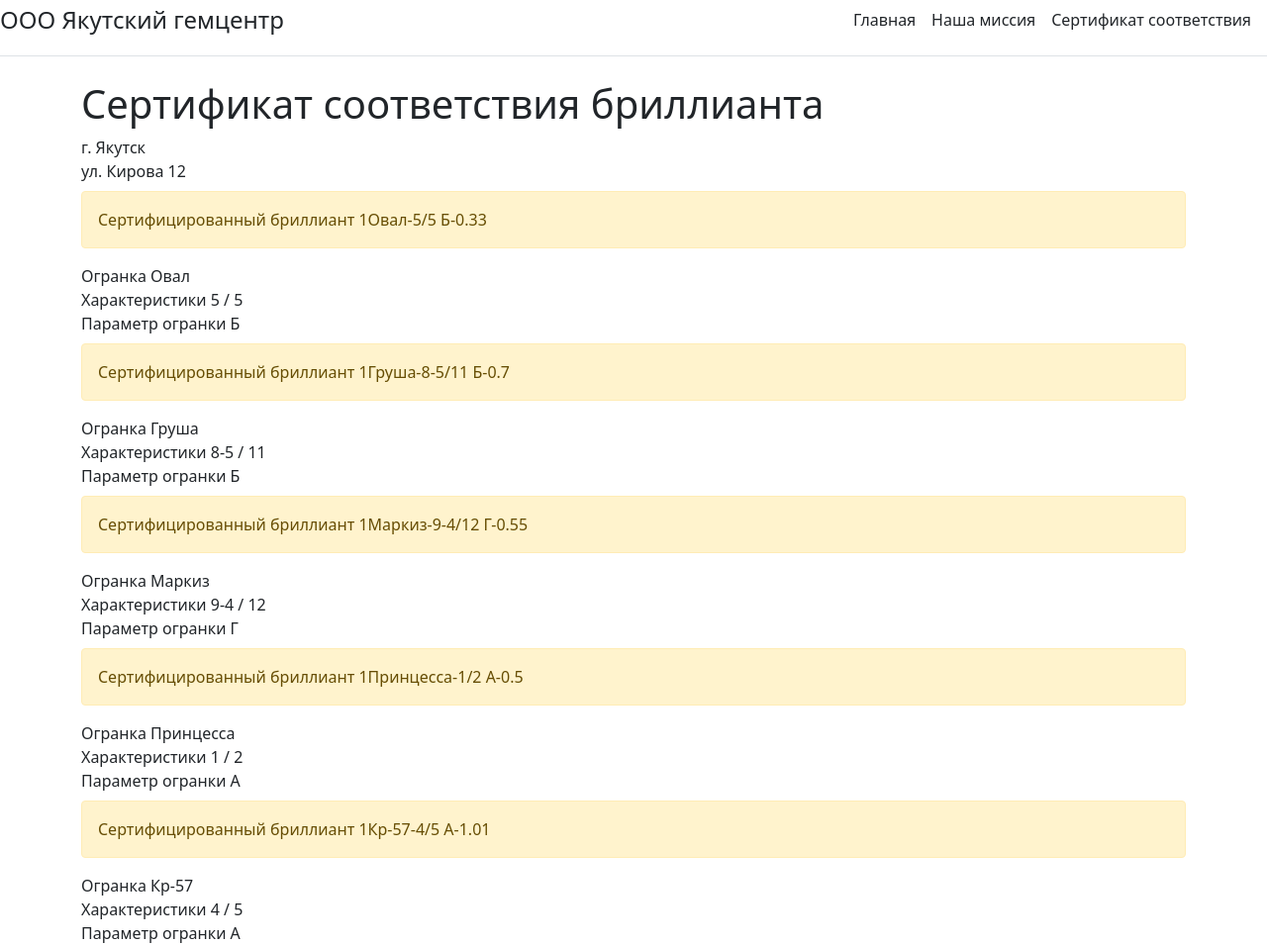
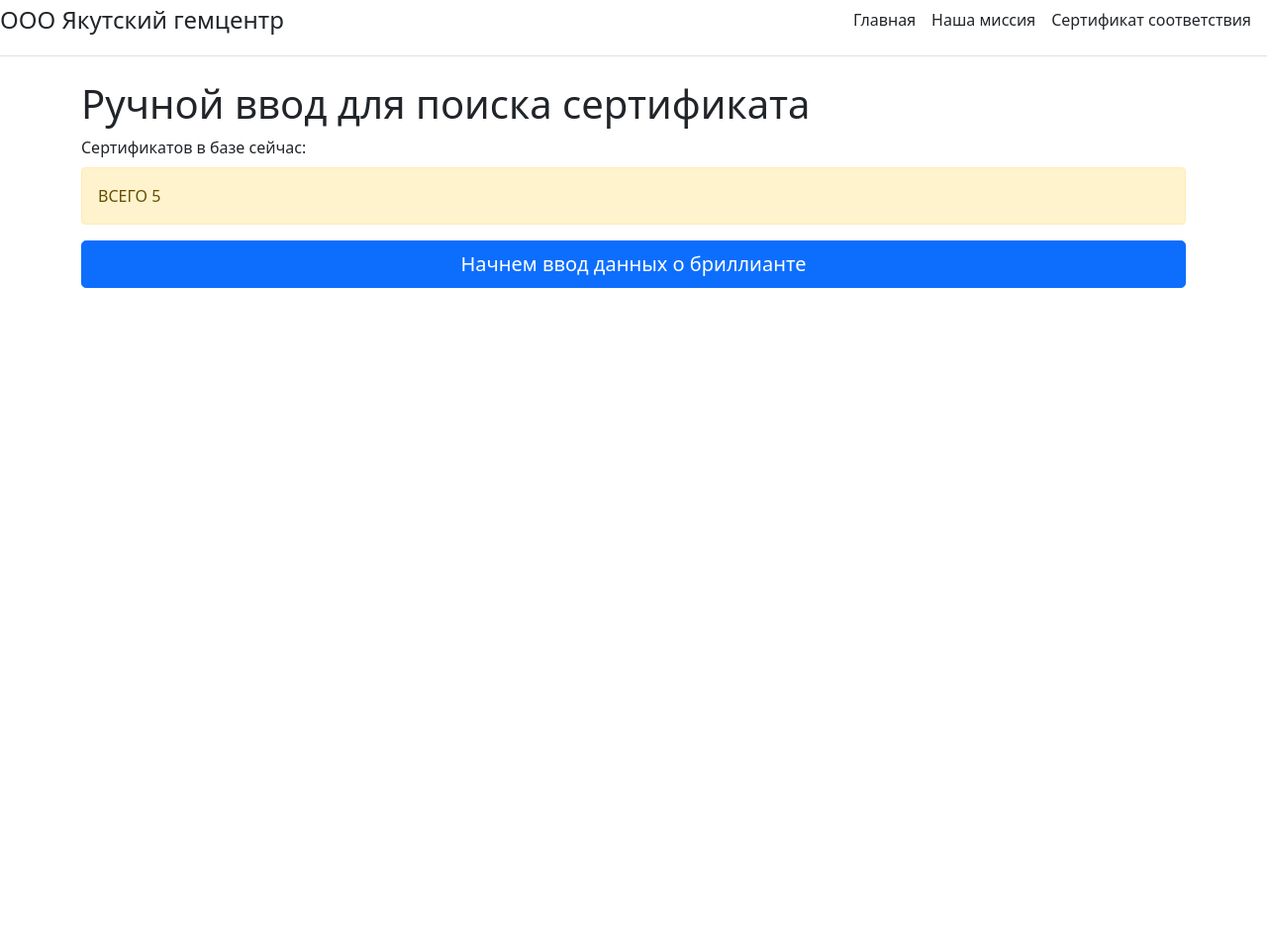
Before and after one commit to KeskilV/djiango0, a Django app: page /sertif in a window 1280 px wide. Shown: the whole page at 99% size. After the commit the page ends 291 px from the top, so only its background shows below. Run offline with Django 4.2, Linux system fonts and the light colour scheme; data comes from the database, SQL or seed files in the repository; both versions use the stored data as it was after the commit.

Commit message:
using filter to obj of class models.Model

```diff
--- a/serts/main/models.py
+++ b/serts/main/models.py
@@ -1,7 +1,7 @@
 from django.db import models
 
 class Diamonds4c(models.Model):
-    #num = models.CharField('Номер сертификата', max_length=14)
+
     ogr = models.CharField('Огранка', max_length=20)
     col = models.CharField('Цвет', max_length=3)
     cla = models.CharField('Чистота', max_length=3)
@@ -15,3 +15,22 @@ class Diamonds4c(models.Model):
     class Meta:
         verbose_name = 'Сертифицированный бриллиант'
         verbose_name_plural = 'Сертифицированные бриллианты'
+
+
+class SertDiamonds(models.Model):
+    num = models.CharField('Номер сертификата', max_length=14)
+    CP_front = models.ImageField('ФотоКПспереди')
+    ogr = models.CharField('Огранка', max_length=20)
+    col = models.CharField('Цвет', max_length=3)
+    cla = models.CharField('Чистота', max_length=3)
+    cut = models.CharField('Параметр огранки', max_length=1)
+    carat = models.FloatField('Карат')
+    pcs = models.IntegerField('Штук')
+
+    def __str__(self):
+        return num + str(self.pcs) + self.ogr + "-" + self.col + '/' + self.cla + \
+               ' ' + self.cut + '-' + str(self.carat)
+
+    class Meta:
+        verbose_name = 'Сертификат'
+        verbose_name_plural = 'Сертификаты'
--- a/serts/main/templates/main/base.html
+++ b/serts/main/templates/main/base.html
@@ -16,7 +16,7 @@
 
 <head>
     <meta charset="UTF-8">
-    <title>О нас</title>
+    <title>YGL</title>
     <link rel="stylesheet" href="https://cdn.jsdelivr.net/npm/bootstrap@5.1.3/dist/css/bootstrap.min.css">
 </head>
 <body>
--- a/serts/main/templates/main/sertif0.html
+++ b/serts/main/templates/main/sertif0.html
@@ -1,20 +1,19 @@
 {% extends 'main/base.html' %}
 
 {% block title %}
-  Сертификат соответствия бриллианта
+Ручной ввод для поиска сертификата
 
 {% endblock %}
 
 {% block content %}
- г. Якутск <br> ул. Кирова  12
 
- {% for el in diam %}
+  Сертификатов в базе сейчас:
+
+
  <div class="alert alert-warning mt-2">
-     Сертифицированный бриллиант {{el}}
+     ВСЕГО  {{lensert}}
 
  </div>
-Огранка  {{ el.ogr}} <br>
-Характеристики  {{ el.col }} / {{el.cla}} <br>
-Параметр огранки  {{ el.cut }} <br>
- {% endfor %}
+
+<button type="button" class="w-100 btn btn-lg btn-primary">Начнем ввод данных о бриллианте</button>
 {% endblock %}
--- a/serts/main/views.py
+++ b/serts/main/views.py
@@ -11,10 +11,11 @@ def about(request):
 
 
 def sertifpar(request,sertid):
-    diam = Diamonds4c.objects.order_by('id')[:sertid]
+    diam = Diamonds4c.objects.filter(pk=sertid)
+
     return render(request, 'main/sertif.html', {'diam':diam})
 
 
 def sertif(request):
-    diam = Diamonds4c.objects.order_by('-id')
-    return render(request, 'main/sertif.html', {'diam':diam})
+    lensert = len(Diamonds4c.objects.all())
+    return render(request, 'main/sertif0.html', {'lensert': lensert})
```
Also changed, not shown: serts/db.sqlite3.
